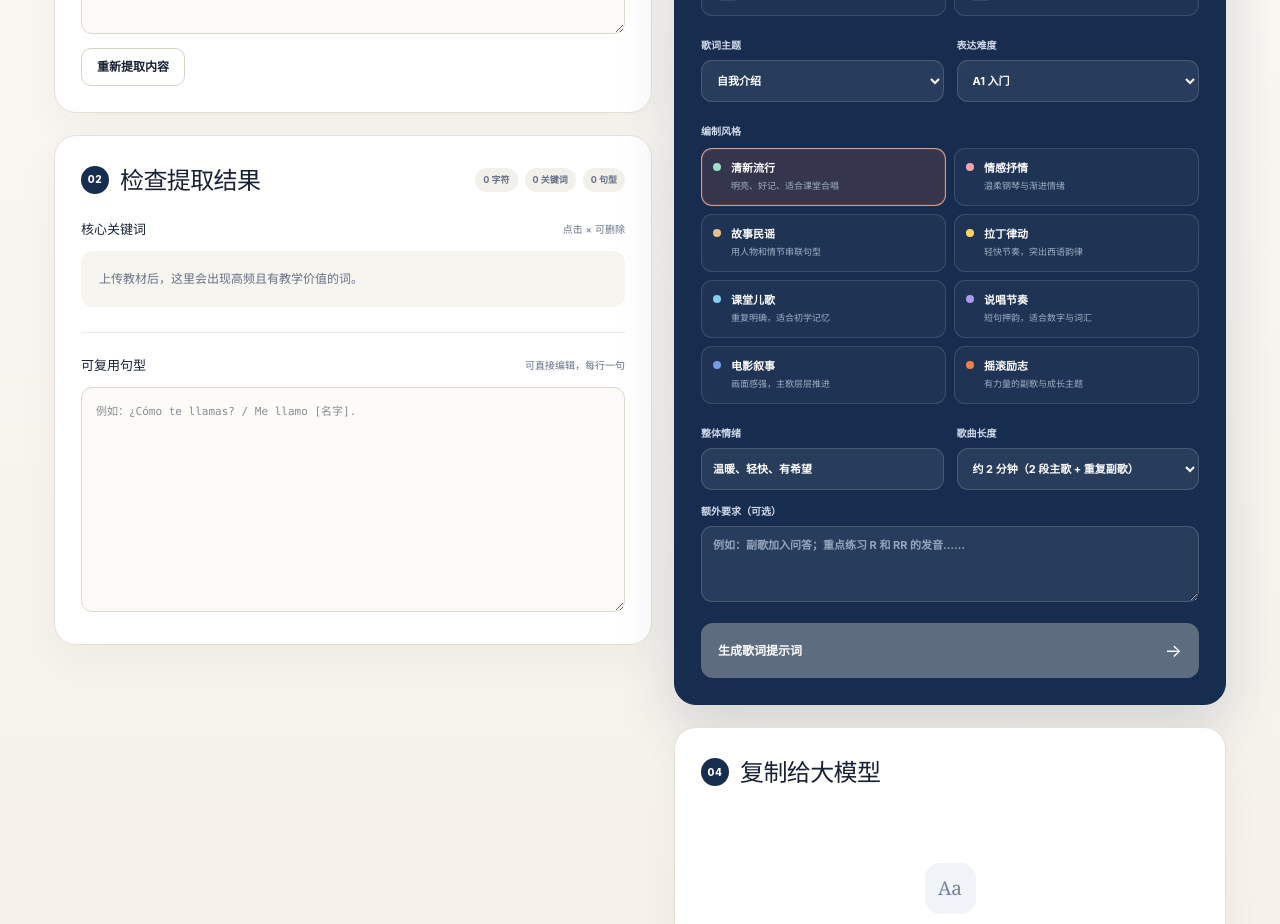
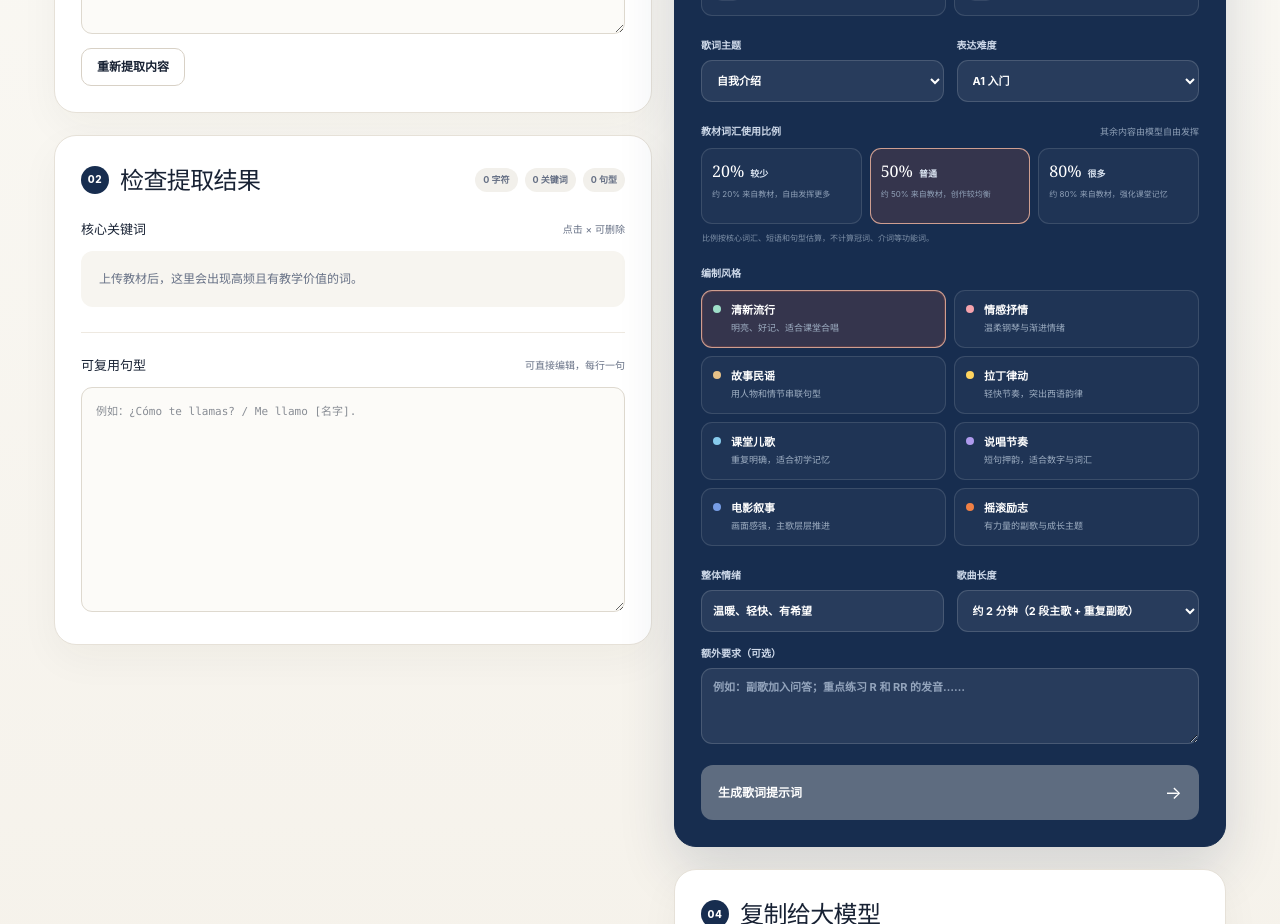
Before and after one commit to possbb/music, a Next.js app: page / in a window 1280 px wide. Shown: the part 920-1844 px from the top of the page. Built offline with nearby package versions, Linux system fonts and the light colour scheme.

Commit message:
Add textbook vocabulary usage controls

```diff
--- a/app/globals.css
+++ b/app/globals.css
@@ -114,8 +114,8 @@ textarea:focus, input:focus, select:focus { border-color: #8799b5; box-shadow: 0
 
 .creative-panel { background: var(--navy); border-color: var(--navy); color: white; box-shadow: 0 22px 55px rgba(23,45,79,.16); }
 .creative-panel .step { background: var(--accent); }
-.language-fieldset legend, .mode-fieldset legend, .app-fieldset legend { width: 100%; display: flex; align-items: center; justify-content: space-between; gap: 10px; }
-.language-fieldset legend span, .mode-fieldset legend span, .app-fieldset legend span { color: #8fa0b7; font-size: 9px; font-weight: 550; }
+.language-fieldset legend, .mode-fieldset legend, .app-fieldset legend, .vocabulary-fieldset legend { width: 100%; display: flex; align-items: center; justify-content: space-between; gap: 10px; }
+.language-fieldset legend span, .mode-fieldset legend span, .app-fieldset legend span, .vocabulary-fieldset legend span { color: #8fa0b7; font-size: 9px; font-weight: 550; }
 .language-options { display: grid; grid-template-columns: repeat(3, 1fr); gap: 8px; }
 .language-options label { position: relative; min-height: 58px; padding: 10px 11px; border: 1px solid rgba(255,255,255,.12); border-radius: 11px; display: flex; align-items: center; justify-content: space-between; gap: 7px; background: rgba(255,255,255,.035); cursor: pointer; transition: .15s ease; }
 .language-options label:hover { background: rgba(255,255,255,.075); }
@@ -141,6 +141,16 @@ textarea:focus, input:focus, select:focus { border-color: #8799b5; box-shadow: 0
 .app-options label.selected i { color: white; background: var(--accent); }
 .app-options b { display: block; color: white; font-size: 11px; }
 .app-options small { display: block; margin-top: 3px; color: #91a2b9; font-size: 9px; line-height: 1.35; }
+.vocabulary-options { display: grid; grid-template-columns: repeat(3, 1fr); gap: 8px; }
+.vocabulary-options label { position: relative; min-height: 76px; padding: 10px; border: 1px solid rgba(255,255,255,.12); border-radius: 11px; display: grid; align-content: start; gap: 6px; background: rgba(255,255,255,.035); cursor: pointer; transition: .15s ease; }
+.vocabulary-options label:hover { background: rgba(255,255,255,.075); }
+.vocabulary-options label.selected { border-color: rgba(255,191,166,.76); background: rgba(238,104,70,.14); }
+.vocabulary-options input { position: absolute; opacity: 0; }
+.vocabulary-options span { display: flex; align-items: baseline; gap: 6px; }
+.vocabulary-options b { color: white; font-size: 16px; font-family: Georgia, serif; font-weight: 500; }
+.vocabulary-options em { color: #d8e2ef; font-size: 9px; font-style: normal; font-weight: 750; }
+.vocabulary-options small { color: #91a2b9; font-size: 8px; line-height: 1.4; }
+.ratio-note { margin: 8px 1px 0; color: #8193aa; font-size: 8px; line-height: 1.5; }
 .field-grid { display: grid; gap: 13px; }
 .field-grid.two { grid-template-columns: 1fr 1fr; }
 .field-grid + fieldset, fieldset + .field-grid { margin-top: 22px; }
@@ -198,7 +208,7 @@ footer p { margin: 0; }
   .panel { padding: 19px; border-radius: 17px; }
   .panel-heading { align-items: flex-start; }
   .statline { display: none; }
-  .field-grid.two, .style-grid, .mode-options, .app-options { grid-template-columns: 1fr; }
+  .field-grid.two, .style-grid, .mode-options, .app-options, .vocabulary-options { grid-template-columns: 1fr; }
   .dropzone { min-height: 190px; padding: 22px 14px; }
   .file-row { grid-template-columns: 36px minmax(0,1fr); }
   .file-row em { grid-column: 2; }
--- a/app/page.tsx
+++ b/app/page.tsx
@@ -24,6 +24,14 @@ const TARGET_APPS: Array<{ value: TargetApp; label: string; detail: string; mark
   { value: "udio", label: "Udio", detail: "Prompt + Custom Lyrics 标签", mark: "UD" },
   { value: "mureka", label: "Mureka", detail: "歌词与音乐描述配套输出", mark: "MU" },
   { value: "generic", label: "其他 / 通用", detail: "适合复制到其他音乐应用", mark: "AI" },
+];
+
+export type VocabularyRatio = 20 | 50 | 80;
+
+const VOCABULARY_OPTIONS: Array<{ value: VocabularyRatio; label: string; detail: string }> = [
+  { value: 20, label: "较少", detail: "约 20% 来自教材，自由发挥更多" },
+  { value: 50, label: "普通", detail: "约 50% 来自教材，创作较均衡" },
+  { value: 80, label: "很多", detail: "约 80% 来自教材，强化课堂记忆" },
 ];
 
 const SONG_STYLES = [
@@ -151,17 +159,22 @@ export function buildPrompt(options: {
   languageMode: "separate" | "aligned";
   targetApp: TargetApp;
   customApp: string;
+  vocabularyRatio: VocabularyRatio;
   keywords: string[];
   patterns: string;
   requirements: string;
 }) {
   const topic = options.topic === "自定义主题" ? options.customTopic.trim() || "由教材内容自然发展" : options.topic;
-  const patterns = options.patterns
+  const patternItems = options.patterns
     .split("\n")
     .map(normalizeLine)
-    .filter(Boolean)
+    .filter(Boolean);
+  const patterns = patternItems
     .map((line) => `- ${line}`)
     .join("\n");
+  const requiredKeywordCount = options.keywords.length ? Math.max(1, Math.ceil(options.keywords.length * options.vocabularyRatio / 100)) : 0;
+  const requiredPatternCount = patternItems.length ? Math.max(1, Math.ceil(patternItems.length * options.vocabularyRatio / 100)) : 0;
+  const vocabularyLabel = VOCABULARY_OPTIONS.find((item) => item.value === options.vocabularyRatio)?.label;
   const languageNames = options.languages.map((language) => LANGUAGE_OPTIONS.find((item) => item.value === language)?.label).filter(Boolean);
   const languageOrder = options.languages.map((language) => ({ es: "ES", zh: "中文", en: "EN" })[language]).join(" → ");
   const languageInstruction = options.languages.length === 1
@@ -186,6 +199,7 @@ export function buildPrompt(options: {
 - 情绪：${options.mood}
 - 歌词语言：${languageNames.join("、")}
 - 多语言编排：${options.languages.length === 1 ? "单语言歌词" : options.languageMode === "separate" ? "分别生成多套完整歌词" : "一套歌词逐句多语言对照"}
+- 教材词汇使用比例：${vocabularyLabel}（约 ${options.vocabularyRatio}%）
 - 表达难度：${options.level}（优先使用短句、常用词和清晰语法）
 - 歌曲长度：${options.length}
 - 听众：正在学习西班牙语的中文母语初学者
@@ -195,6 +209,12 @@ ${options.keywords.length ? options.keywords.join("、") : "请从下方句型
 
 【教材句型参考】
 ${patterns || "- 请围绕主题使用适合初学者的西班牙语完整句子"}
+
+【教材使用比例规则】
+- 以歌词中的核心实词、短语、句型和表达含义估算，约 ${options.vocabularyRatio}% 必须来自教材；冠词、介词等功能词不计入比例。
+- 至少自然使用 ${requiredKeywordCount} 个上方关键词和 ${requiredPatternCount} 个教材句型，不要为了凑数量生硬堆砌。
+- 其余约 ${100 - options.vocabularyRatio}% 可以根据主题、风格、情绪和目标应用自由创作，但不得偏离设定的语言难度。
+- 西班牙语版本优先使用教材原词；中文或英文版本使用相同教材概念的自然对应表达，不要强行夹入西班牙语。
 
 【写作要求】
 1. ${languageInstruction}
@@ -232,6 +252,7 @@ export default function Home() {
   const [languageMode, setLanguageMode] = useState<"separate" | "aligned">("separate");
   const [targetApp, setTargetApp] = useState<TargetApp>("suno");
   const [customApp, setCustomApp] = useState("");
+  const [vocabularyRatio, setVocabularyRatio] = useState<VocabularyRatio>(50);
   const [requirements, setRequirements] = useState("");
   const [generated, setGenerated] = useState("");
   const [copied, setCopied] = useState(false);
@@ -302,7 +323,7 @@ export default function Home() {
   }
 
   function generate() {
-    const prompt = buildPrompt({ topic, customTopic, style, mood, level, length, languages, languageMode, targetApp, customApp, keywords, patterns, requirements });
+    const prompt = buildPrompt({ topic, customTopic, style, mood, level, length, languages, languageMode, targetApp, customApp, vocabularyRatio, keywords, patterns, requirements });
     setGenerated(prompt);
     setCopied(false);
     window.setTimeout(() => outputRef.current?.scrollIntoView({ behavior: "smooth", block: "start" }), 80);
@@ -468,6 +489,20 @@ export default function Home() {
             </div>
             {topic === "自定义主题" && <label className="full-field">自定义主题<input value={customTopic} onChange={(event) => setCustomTopic(event.target.value)} placeholder="例如：第一次在巴塞罗那问路" /></label>}
 
+            <fieldset className="vocabulary-fieldset">
+              <legend>教材词汇使用比例 <span>其余内容由模型自由发挥</span></legend>
+              <div className="vocabulary-options">
+                {VOCABULARY_OPTIONS.map((item) => (
+                  <label className={vocabularyRatio === item.value ? "selected" : ""} key={item.value}>
+                    <input type="radio" name="vocabulary-ratio" value={item.value} checked={vocabularyRatio === item.value} onChange={() => setVocabularyRatio(item.value)} />
+                    <span><b>{item.value}%</b><em>{item.label}</em></span>
+                    <small>{item.detail}</small>
+                  </label>
+                ))}
+              </div>
+              <p className="ratio-note">比例按核心词汇、短语和句型估算，不计算冠词、介词等功能词。</p>
+            </fieldset>
+
             <fieldset>
               <legend>编制风格</legend>
               <div className="style-grid">
--- a/scripts/validate-reference-docs.ts
+++ b/scripts/validate-reference-docs.ts
@@ -34,6 +34,7 @@ const prompt = buildPrompt({
   languageMode: "aligned",
   targetApp: "suno",
   customApp: "",
+  vocabularyRatio: 50,
   keywords: combinedKeywords,
   patterns: combinedPatterns.join("\n"),
   requirements: "副歌使用问答",
@@ -46,6 +47,8 @@ assert.match(prompt, /ES:、中文：、EN:/);
 assert.match(prompt, /不得混入未选择的语言/);
 assert.match(prompt, /【Style of Music】/);
 assert.match(prompt, /Suno Custom 模式/);
+assert.match(prompt, /普通（约 50%）/);
+assert.match(prompt, /至少自然使用 9 个上方关键词和 5 个教材句型/);
 
 const separatePrompt = buildPrompt({
   topic: "友情",
@@ -58,6 +61,7 @@ const separatePrompt = buildPrompt({
   languageMode: "separate",
   targetApp: "udio",
   customApp: "",
+  vocabularyRatio: 80,
   keywords: combinedKeywords,
   patterns: combinedPatterns.join("\n"),
   requirements: "",
@@ -66,4 +70,7 @@ assert.match(separatePrompt, /分别生成 2 套完整歌词/);
 assert.match(separatePrompt, /不要逐字硬译/);
 assert.match(separatePrompt, /【Udio Prompt】/);
 assert.match(separatePrompt, /guidance tags/);
+assert.match(separatePrompt, /很多（约 80%）/);
+assert.match(separatePrompt, /至少自然使用 15 个上方关键词和 8 个教材句型/);
+assert.match(separatePrompt, /其余约 20% 可以根据主题、风格、情绪和目标应用自由创作/);
 console.log(`Combined prompt: ${combinedKeywords.length} keywords, ${combinedPatterns.length} patterns, ${prompt.length} chars`);
```
Also changed, not shown: 1 other file (tests, documents, lock files or other folders).
